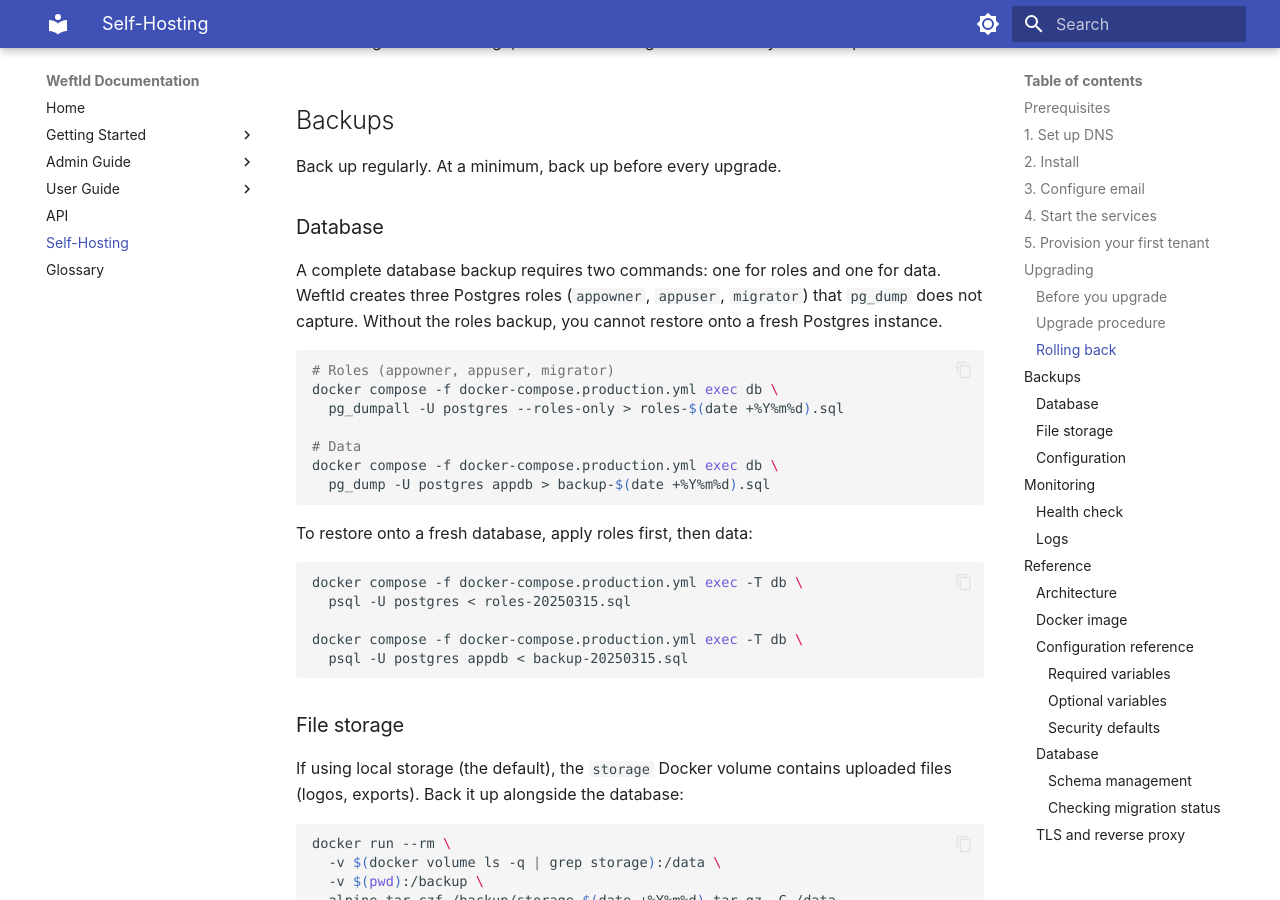
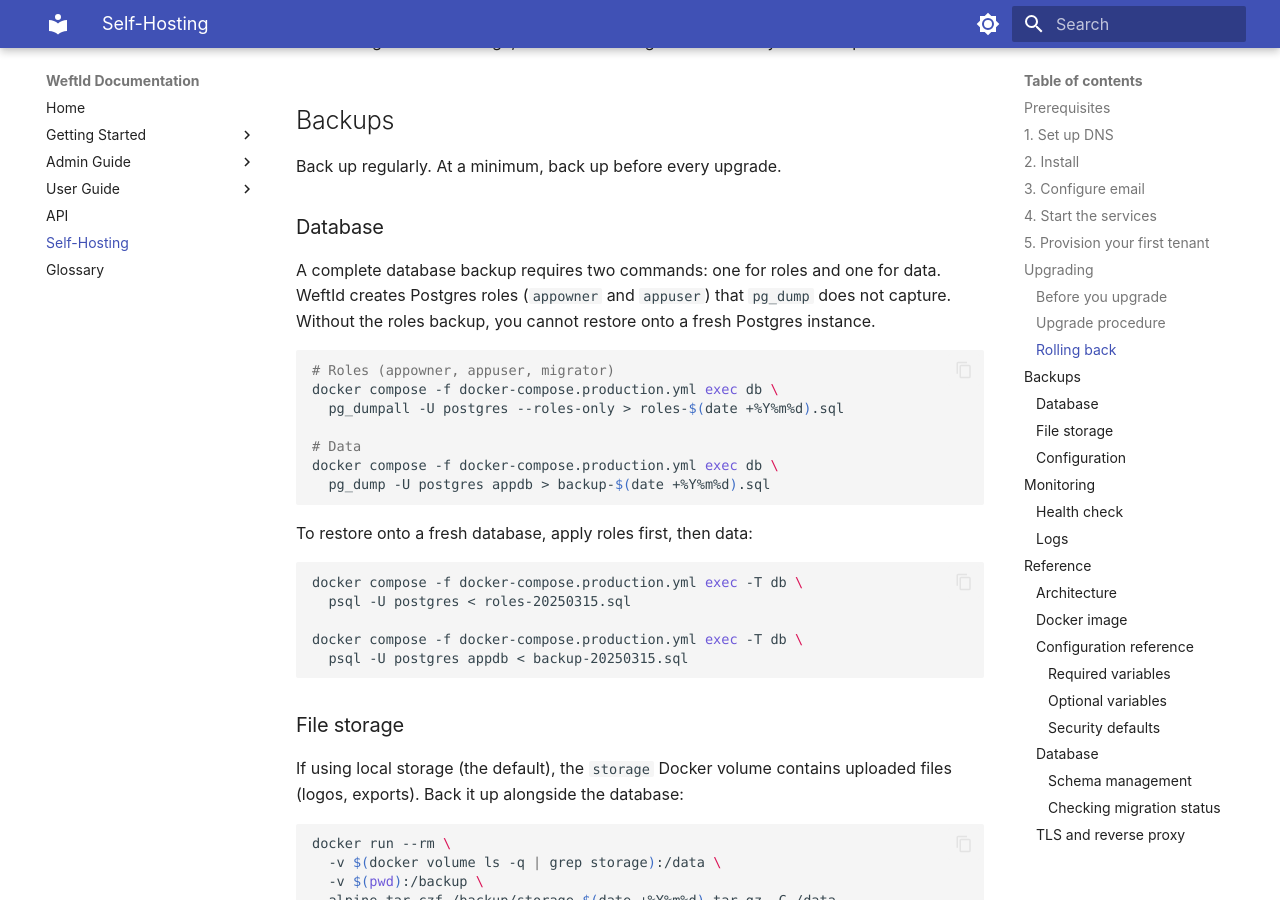
Before and after one commit to Pageloom/weft-id, an MkDocs documentation site: the page built from docs/self-hosting/index.md, in a window 1280 px wide and 900 px high, scrolled down 5050 px. Built offline with MkDocs 1.6.1 and Material for MkDocs 9.7.7, drawn with Linux system fonts in a browser that asks for light colours.

Commit message:
Fix role list in self-hosting backup docs
The migrator role exists in schema.sql but is unused in production
(migrate service connects as postgres superuser). Only mention
appowner and appuser, which are the roles that matter for restore.

````diff
--- a/docs/self-hosting/index.md
+++ b/docs/self-hosting/index.md
@@ -181,7 +181,7 @@
       pg_dump -U postgres appdb > backup-$(date +%Y%m%d).sql
     ```
 
-    The first command captures the `appowner`, `appuser`, and `migrator` roles that WeftId
+    The first command captures the `appowner` and `appuser` roles that WeftId
     creates. `pg_dump` does not include roles, so without this file you cannot restore onto a
     fresh Postgres instance.
 
@@ -267,8 +267,7 @@
 ### Database
 
 A complete database backup requires two commands: one for roles and one for data. WeftId
-creates three Postgres roles (`appowner`, `appuser`, `migrator`) that `pg_dump` does not
-capture. Without the roles backup, you cannot restore onto a fresh Postgres instance.
+creates Postgres roles (`appowner` and `appuser`) that `pg_dump` does not capture. Without the roles backup, you cannot restore onto a fresh Postgres instance.
 
 ```bash
 # Roles (appowner, appuser, migrator)
````
Also changed, not shown: site/search.json, site/self-hosting/index.html.
